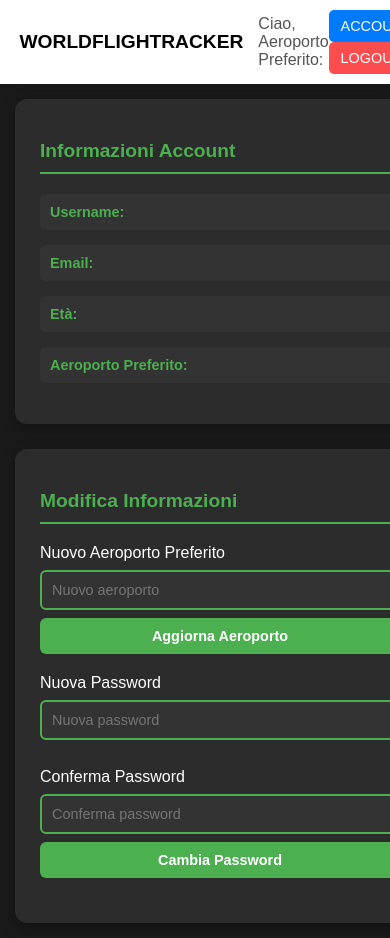
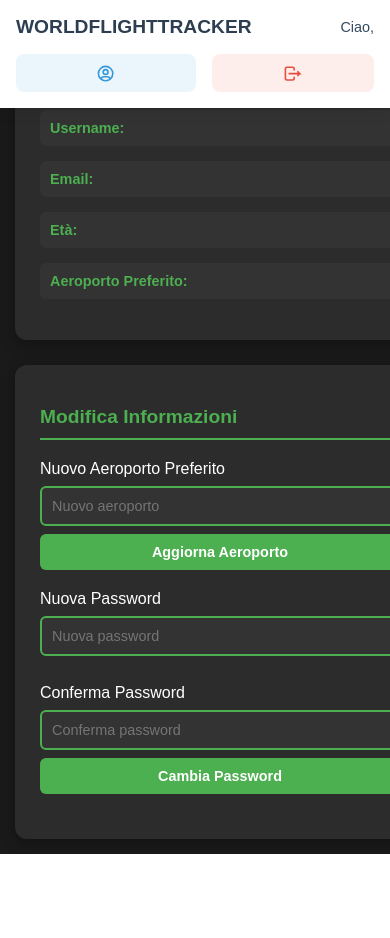
Before and after one commit to rimpx/WorldFlighTracker, a Vue app in the folder appvue/worldflighttracker/: page /account in a window 390 px wide. Shown: the top 938 px of the page. After the commit the page ends 854 px from the top, so only its background shows below. Built offline with nearby package versions, Linux system fonts and the light colour scheme; no server answers; sample sign-in values are in the browser's storage.

Commit message:
navbar aggiornata

```diff
--- a/appvue/worldflighttracker/src/components/AppNavbar.vue
+++ b/appvue/worldflighttracker/src/components/AppNavbar.vue
@@ -1,19 +1,41 @@
 <template>
   <nav class="navbar">
-    <div class="navbar-left">
-      <a href="/success" class="home-link">WORLDFLIGHTRACKER</a>
-      <span>Ciao, {{ accountName }}    Aeroporto Preferito: {{ favoriteAirport }}</span>
-    </div>
-    <div class="navbar-right">
-      <button @click="$router.push('/account')" class="account-button">ACCOUNT</button>
-      <button @click="logout" class="logout-button">LOGOUT</button>
+    <div class="navbar-container">
+      <div class="navbar-brand">
+        <router-link to="/success" class="logo">WORLDFLIGHTTRACKER</router-link>
+        <div class="user-info">
+          <span class="username">Ciao, {{ accountName }}</span>
+          <span class="airport">{{ favoriteAirport }}</span>
+        </div>
+      </div>
+
+      <div class="navbar-actions">
+        <!-- Usa router-link per la navigazione all'account -->
+        <router-link to="/account" class="nav-btn account-btn">
+          <svg xmlns="http://www.w3.org/2000/svg" class="icon" viewBox="0 0 24 24" stroke-width="2" stroke="currentColor" fill="none">
+            <path d="M12 12m-9 0a9 9 0 1 0 18 0a9 9 0 1 0 -18 0"></path>
+            <path d="M12 10m-3 0a3 3 0 1 0 6 0a3 3 0 1 0 -6 0"></path>
+            <path d="M6.168 18.849a4 4 0 0 1 3.832 -2.849h4a4 4 0 0 1 3.834 2.855"></path>
+          </svg>
+          <span class="btn-text">Account</span>
+        </router-link>
+
+        <!-- Pulsante per il logout -->
+        <button @click="logout" class="nav-btn logout-btn">
+          <svg xmlns="http://www.w3.org/2000/svg" class="icon" viewBox="0 0 24 24" stroke-width="2" stroke="currentColor" fill="none">
+            <path d="M14 8v-2a2 2 0 0 0 -2 -2h-7a2 2 0 0 0 -2 2v12a2 2 0 0 0 2 2h7a2 2 0 0 0 2 -2v-2"></path>
+            <path d="M7 12h14l-3 -3m0 6l3 -3"></path>
+          </svg>
+          <span class="btn-text">Logout</span>
+        </button>
+      </div>
     </div>
   </nav>
 </template>
 
 <script>
 export default {
-  name: "AppNavbar", // Nome multi-word
+  name: "AppNavbar",
   props: ["accountName", "favoriteAirport"],
   methods: {
     async logout() {
@@ -32,60 +54,185 @@ export default {
 </script>
 
 <style scoped>
-/* Stili della navbar */
 .navbar {
   width: 100%;
+  background: white;
+  box-shadow: 0 2px 15px rgba(0, 0, 0, 0.1);
+  position: fixed;
+  top: 0;
+  z-index: 1000;
+}
+
+.navbar-container {
+  max-width: 1400px;
+  margin: 0 auto;
+  padding: 0.8rem 2rem;
   display: flex;
   justify-content: space-between;
   align-items: center;
-  background-color: #fff;
-  padding: 10px 5%;
-  box-shadow: 0 4px 8px rgba(0, 0, 0, 0.1);
-  box-sizing: border-box;
 }
 
-.navbar-left {
+.navbar-brand {
   display: flex;
   align-items: center;
-  gap: 15px;
+  gap: 2rem;
 }
 
-.navbar-left a {
+.logo {
+  font-size: 1.4rem;
+  font-weight: 700;
+  color: #2c3e50;
   text-decoration: none;
-  font-size: 1.2rem;
-  font-weight: bold;
-  color: #000;
+  transition: color 0.3s ease;
 }
 
-.navbar-left span {
-  font-size: 1rem;
-  color: #555;
+.logo:hover {
+  color: #3498db;
 }
 
-.account-button,
-.logout-button {
-  padding: 8px 12px;
-  font-size: 0.9rem;
-  border: none;
-  border-radius: 5px;
-  cursor: pointer;
+.user-info {
+  display: flex;
+  flex-direction: column;
+  gap: 0.2rem;
 }
 
-.account-button {
-  background-color: #007BFF;
-  color: white;
+.username {
+  font-size: 0.95rem;
+  color: #34495e;
+  font-weight: 500;
 }
 
-.account-button:hover {
-  background-color: #0056b3;
+.airport {
+  font-size: 0.85rem;
+  color: #7f8c8d;
 }
 
-.logout-button {
-  background-color: #ff4d4f;
-  color: white;
+.navbar-actions {
+  display: flex;
+  gap: 1.5rem;
+  align-items: center;
 }
 
-.logout-button:hover {
-  background-color: #e53935;
+.nav-btn {
+  display: flex;
+  align-items: center;
+  gap: 0.6rem;
+  padding: 0.6rem 1.2rem;
+  border-radius: 8px;
+  border: none;
+  background: transparent;
+  cursor: pointer;
+  transition: all 0.3s ease;
+  text-decoration: none; /* Rimuovi la sottolineatura per i link */
+}
+
+.nav-btn:hover {
+  transform: translateY(-1px);
+}
+
+.account-btn {
+  color: #3498db;
+  background-color: rgba(52, 152, 219, 0.1);
+}
+
+.account-btn:hover {
+  background-color: rgba(52, 152, 219, 0.2);
+}
+
+.logout-btn {
+  color: #e74c3c;
+  background-color: rgba(231, 76, 60, 0.1);
+}
+
+.logout-btn:hover {
+  background-color: rgba(231, 76, 60, 0.2);
+}
+
+.icon {
+  width: 1.4rem;
+  height: 1.4rem;
+  stroke: currentColor;
+}
+
+.btn-text {
+  font-weight: 500;
+  font-size: 0.95rem;
+}
+
+/* Responsive Design */
+@media (max-width: 1024px) {
+  .navbar-container {
+    padding: 0.8rem 1.5rem;
+  }
+}
+
+@media (max-width: 768px) {
+  .navbar-brand {
+    gap: 1rem;
+  }
+
+  .logo {
+    font-size: 1.2rem;
+  }
+
+  .username {
+    font-size: 0.9rem;
+  }
+
+  .airport {
+    font-size: 0.8rem;
+  }
+
+  .navbar-actions {
+    gap: 1rem;
+  }
+
+  .nav-btn {
+    padding: 0.5rem 1rem;
+  }
+
+  .btn-text {
+    font-size: 0.9rem;
+  }
+}
+
+@media (max-width: 576px) {
+  .navbar-container {
+    flex-direction: column;
+    align-items: flex-start;
+    gap: 1rem;
+    padding: 1rem;
+  }
+
+  .navbar-brand {
+    width: 100%;
+    justify-content: space-between;
+  }
+
+  .navbar-actions {
+    width: 100%;
+    justify-content: space-between;
+  }
+
+  .btn-text {
+    display: none;
+  }
+
+  .nav-btn {
+    padding: 0.6rem;
+    justify-content: center;
+    width: 48%;
+  }
+
+  .icon {
+    width: 1.2rem;
+    height: 1.2rem;
+  }
+}
+
+@media (max-width: 400px) {
+  .airport {
+    display: none;
+  }
 }
 </style>
```
